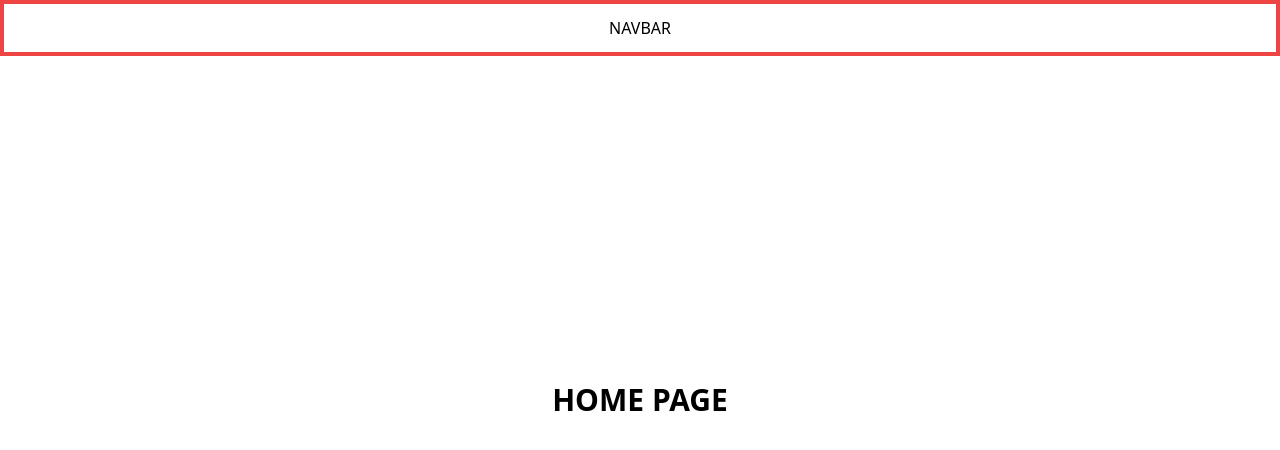
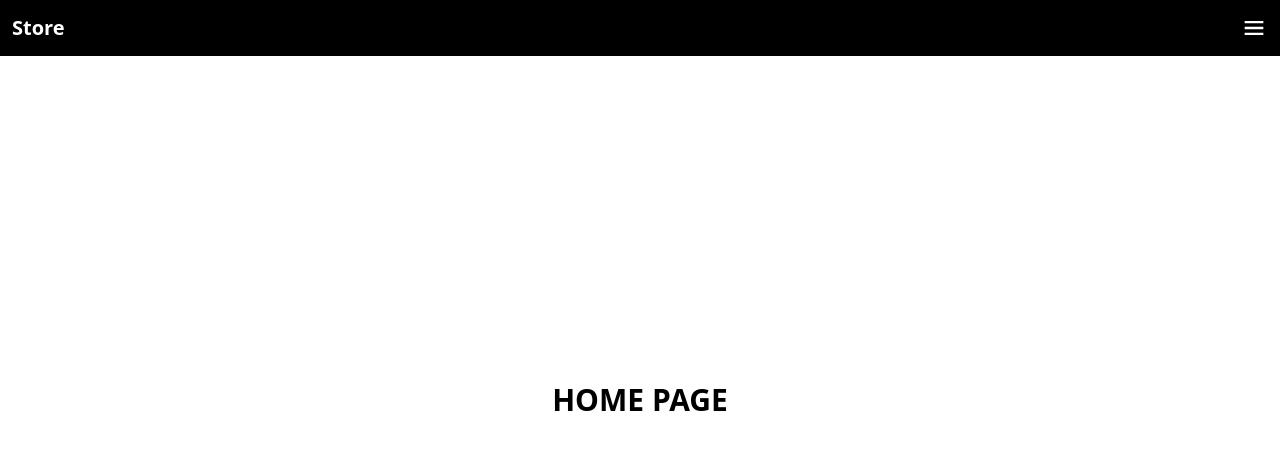
Before and after one commit to Nicolas2Primo/WebStore, a React (Vite) app: page / in a window 1280 px wide. Shown: the top 450 px of the page. Built offline with nearby package versions, Linux system fonts and the light colour scheme.

Commit message:
estrutura nav

```diff
--- a/src/components/NavBar.jsx
+++ b/src/components/NavBar.jsx
@@ -1,9 +1,11 @@
 import React from "react";
+import { BiMenu } from "react-icons/bi";
 
 const Navbar = () => {
   return (
-    <nav className="fixed w-full  h-14  border-4 border-red-500 flex items-center justify-center">
-      NAVBAR
+    <nav className="fixed w-full h-14 flex items-center justify-between bg-black text-white px-3 py-1">
+      <span className=" text-xl text-center font-bold">Store</span>
+      <BiMenu color="white" size={28}></BiMenu>
     </nav>
   );
 };
```
